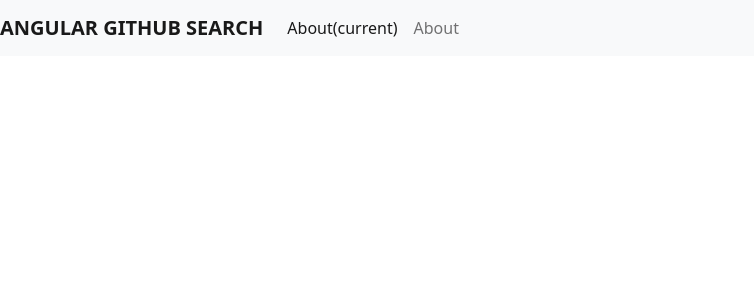
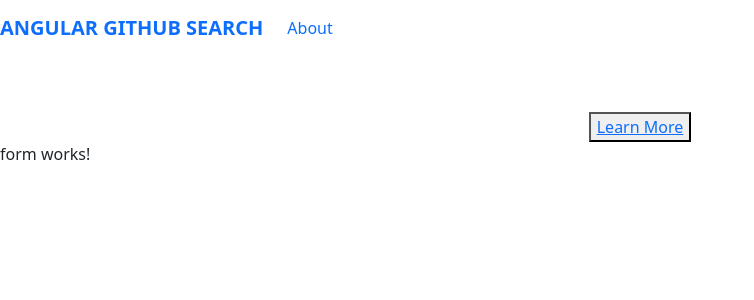
Before and after one commit to ElsieLearnsToCode/github_search, an Angular app: page / in a window 1280 px wide. Shown: the top 300 px of the page, without its empty margins (0-754 px from the left). Built offline with nearby package versions, Linux system fonts and the light colour scheme.

Commit message:
add css rule to style the whole page

```diff
--- a/src/app/app-routing.module.ts
+++ b/src/app/app-routing.module.ts
@@ -1,11 +1,13 @@
 import { NgModule } from '@angular/core';
 import { RouterModule, Routes } from '@angular/router';
 import { AboutComponent } from './components/about/about.component';
+import { GithubComponent } from './components/github/github.component';
 import { NavbarComponent } from './components/navbar/navbar.component';
 
 const routes: Routes = [
   {path:"about", component: AboutComponent},
   {path:"navbar", component: NavbarComponent},
+  {path: "", component: GithubComponent}
 ];
 
 @NgModule({
--- a/src/app/app.component.html
+++ b/src/app/app.component.html
@@ -1,2 +1,6 @@
 <app-navbar></app-navbar>
 <router-outlet></router-outlet>
+
+<div class="background-image">
+
+</div>
--- a/src/app/components/github/github.component.css
+++ b/src/app/components/github/github.component.css
@@ -0,0 +1,7 @@
+
+
+
+.homepage {
+    text-align: center;
+    color: white;
+}
--- a/src/app/components/github/github.component.html
+++ b/src/app/components/github/github.component.html
@@ -1 +1,10 @@
-<p>github works!</p>
+<!-- Landing Page -->
+
+<div class="homepage">
+    <h1>Welcome to <b>Github Search.</b></h1>
+        <span class="button"><button><a href="about">Learn More</a></button></span>
+</div>
+
+
+
+<app-form></app-form>
--- a/src/app/components/navbar/navbar.component.html
+++ b/src/app/components/navbar/navbar.component.html
@@ -1,12 +1,12 @@
-<nav class="navbar navbar-expand-lg navbar-light bg-light">
-    <a class="navbar-brand" routerLink="/about"><b>ANGULAR GITHUB SEARCH</b></a>
+<nav class="navbar navbar-expand-lg navbar-green bg-green">
+    <a class="navbar-brand" routerLink="/github"><b>ANGULAR GITHUB SEARCH</b></a>
     <button class="navbar-toggler" type="button" data-toggle="collapse" data-target="#navbarNavAltMarkup" aria-controls="navbarNavAltMarkup" aria-expanded="false" aria-label="Toggle navigation">
       <span class="navbar-toggler-icon"></span>
     </button>
     <div class="collapse navbar-collapse" id="navbarNavAltMarkup">
       <div class="navbar-nav">
-        <a class="nav-item nav-link active" routerLink="goals" routerLinkActive='active'>About<span class="sr-only">(current)</span></a>
-        <a class="nav-item nav-link" routerLink="/about" routerLinkActive='active'>About</a>
+        <a class="nav-item nav-link active" routerLink="/about" routerLinkActive='active'>About<span class="sr-only"></span></a>
+        <!-- <a class="nav-item nav-link" routerLink="/about" routerLinkActive='active'>About</a> -->
       </div>
     </div>
   </nav>
```
Also changed, not shown: src/app/app.module.ts (+8 -2 lines), src/app/components/form/form.component.html (line endings or trailing spaces).
